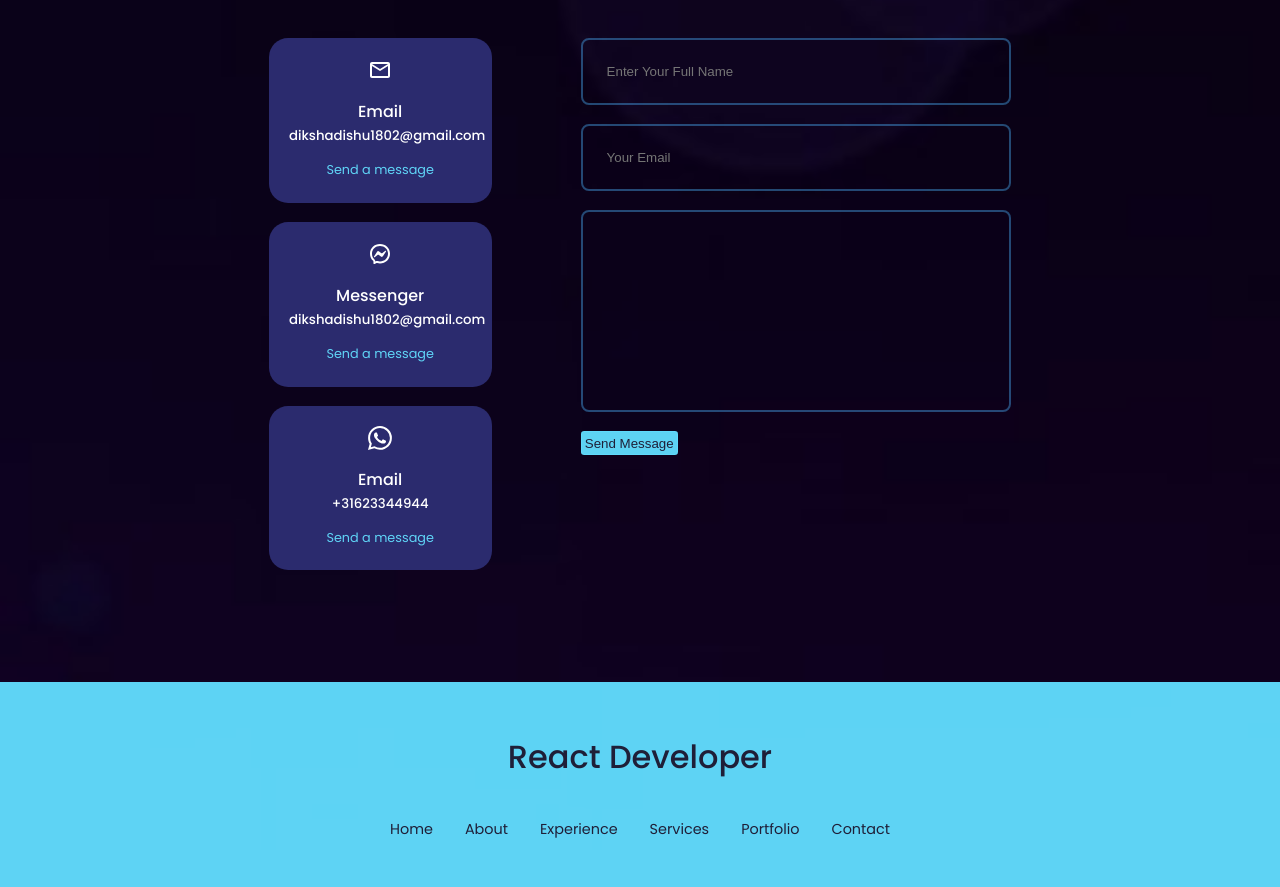
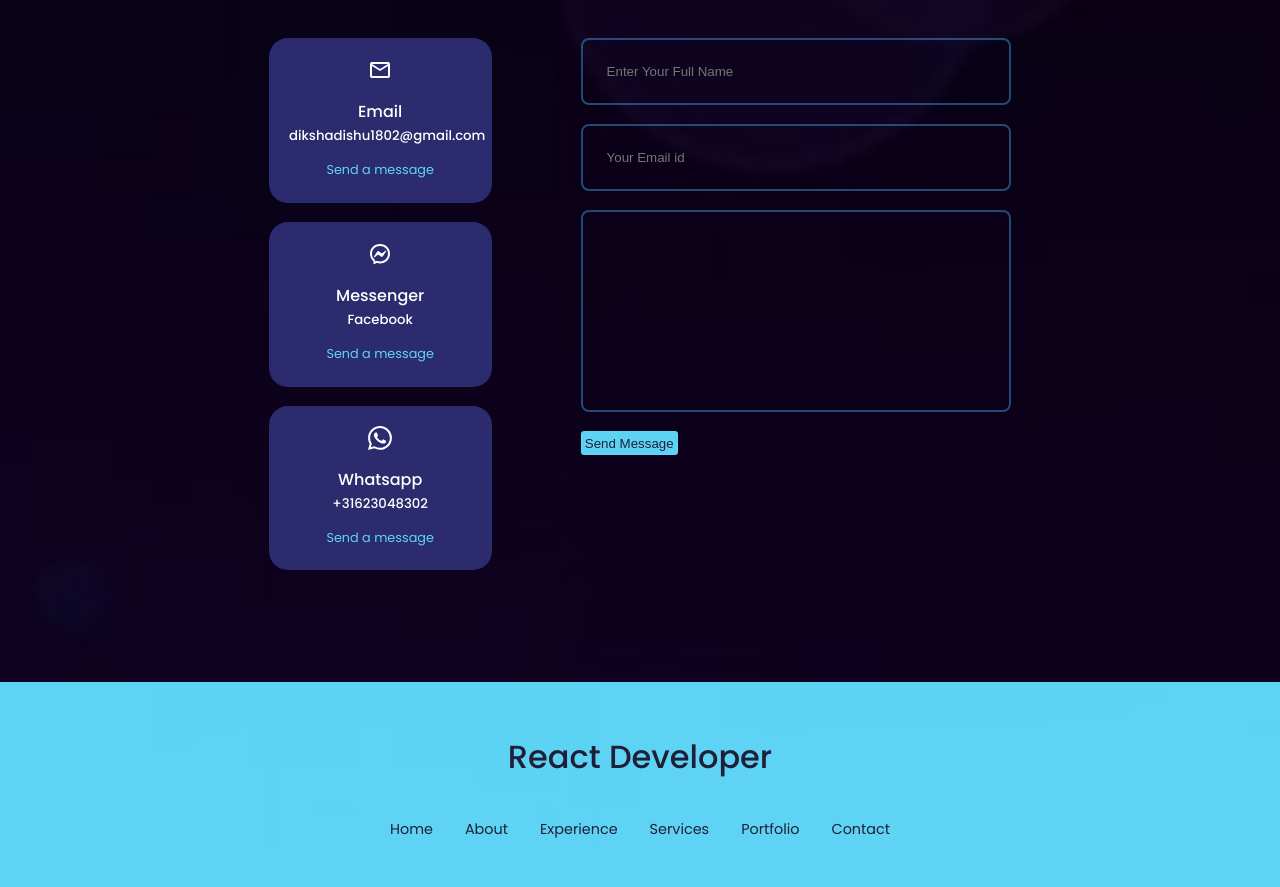
Before and after one commit to Diksha0608/portfolio-web, a React (Create React App) app: page / in a window 1280 px wide. Shown: the part 4360-5247 px from the top of the page. Built offline with nearby package versions, Linux system fonts and the light colour scheme.

Commit message:
recorrect some content

```diff
--- a/src/components/contact/Contact.jsx
+++ b/src/components/contact/Contact.jsx
@@ -38,20 +38,20 @@ const sendEmail = (e) => {
           <article className="contact__option">
             <RiMessengerLine className='contact__option-icon'/>
             <h4>Messenger</h4>
-            <h5>dikshadishu1802@gmail.com</h5>
+            <h5>Facebook</h5>
             <a href="https://m.me/dikshamehta.mummypapa" target='_blank'>Send a message</a>
           </article>
 
           <article className="contact__option">
             <BsWhatsapp className='contact__option-icon'/>
-            <h4>Email</h4>
-            <h5>+31623344944</h5>
+            <h4>Whatsapp</h4>
+            <h5>+31623048302</h5>
             <a href="https://api.whatsapp.com/send?phone=+917320829249" target='_blank'>Send a message</a>
           </article>
         </div>
         <form ref={form} onSubmit={sendEmail}>
             <input type="text" name='name' placeholder='Enter Your Full Name' required />
-            <input type="text" name='email' placeholder='Your Email' required />
+            <input type="text" name='email' placeholder='Your Email id' required />
             <textarea name="message" id="" rows="10" placeholder='Your Message'> </textarea>
             <button type='submit' className='btn btn-primary'>Send Message</button>
           </form>
```
